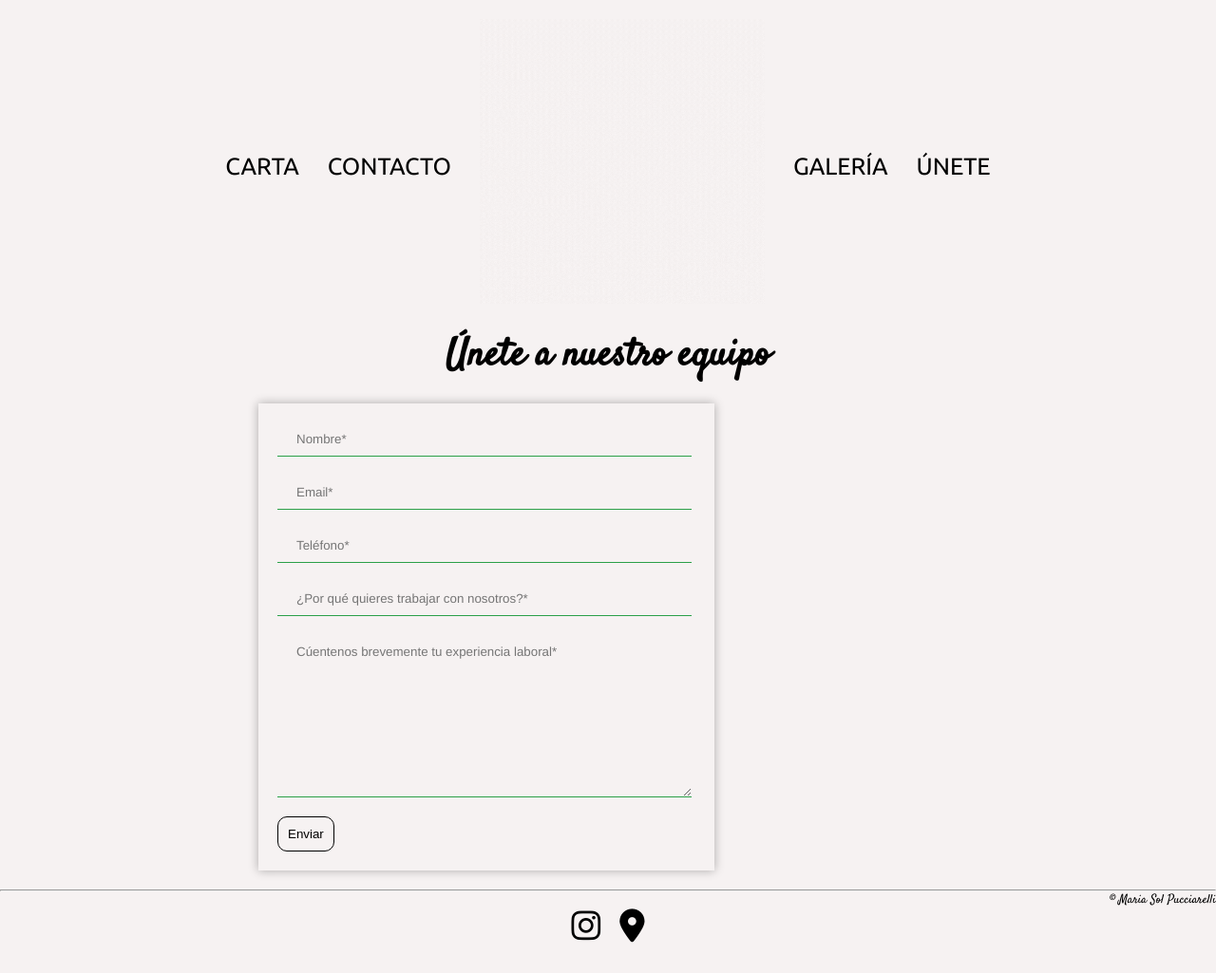
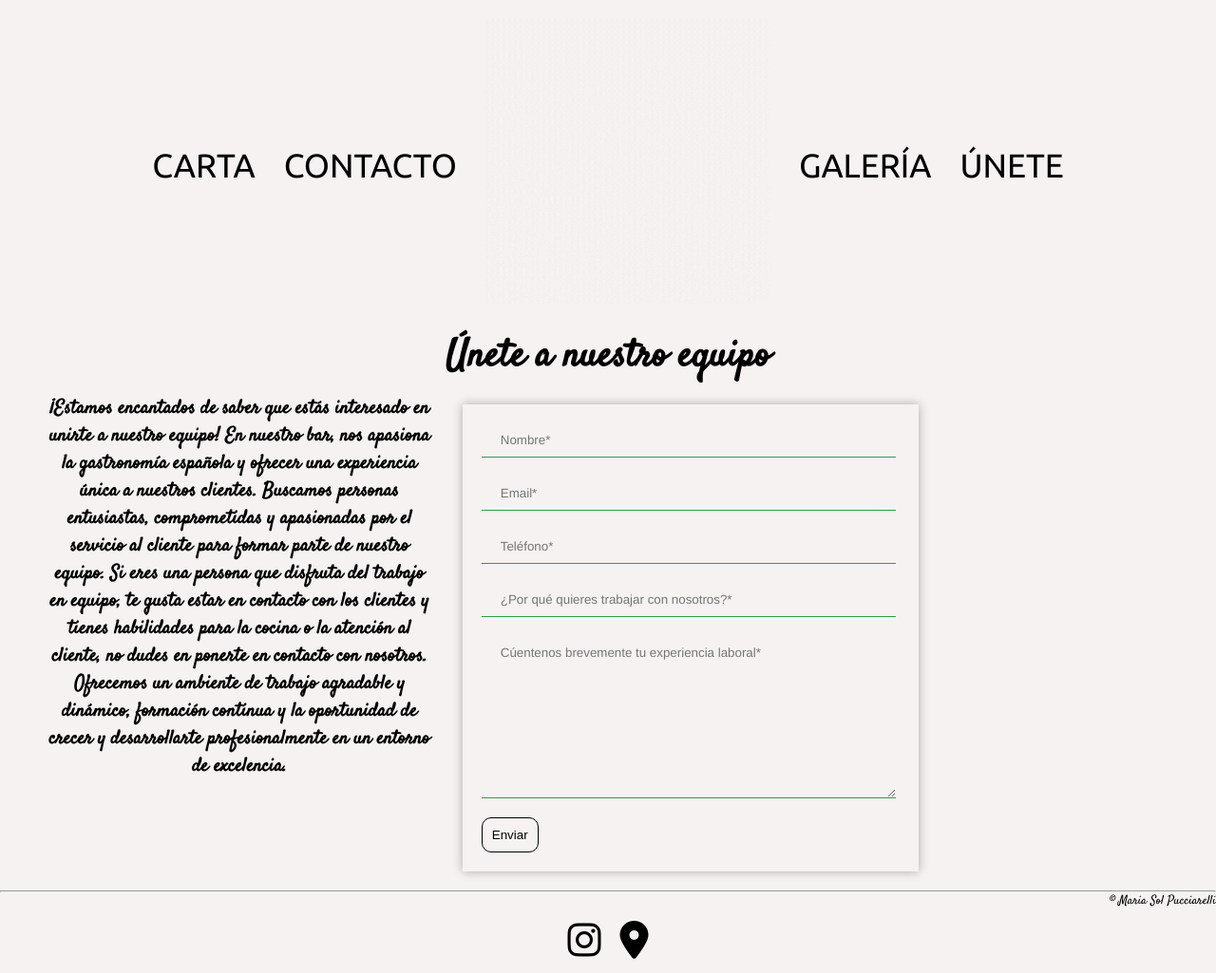
Before and after one commit to msol24/nueva-entrega, a plain HTML site: page html/unete.html in a window 1280 px wide. Shown: the whole page at 95% size. Drawn offline with Linux system fonts and the light colour scheme; a web font is replaced by a local one.

Commit message:
nuevos cambios

```diff
--- a/css/style.css
+++ b/css/style.css
@@ -39,11 +39,20 @@ nav a:hover {
     background-color: #f6f2f2;
 }
 
-
 h1{
     font-family: 'Satisfy', cursive;
     text-align: center;
     font-size: 40px;
+}
+h3{
+    padding: 10px;
+    display: grid;
+    font-family: 'Satisfy', cursive;
+    text-align: center;
+    font-size: 20px;
+    grid-template-columns: repeat(auto-fit,minmax(350px, 1fr));
+    width: 95%;
+
 }
 
 header .nav1 ul{
@@ -56,7 +65,7 @@ header .nav1 ul{
 /* Index */
 .paella {
     width: 100%;
-    height: 95vh;
+    height: 110vh;
 }
 footer p{
     font-family: 'Satisfy', cursive;
@@ -69,10 +78,9 @@ footer .foo{
     display: flex;
     justify-content: center;
 
-
 }
 .instagram a, .ubi,a{
-    font-size: 35px;
+    font-size: 40px;
     color: black;
 }
 /* carta */
@@ -157,6 +165,7 @@ main button{
     overflow: hidden;
     box-shadow: 0 0 6px rgba(0,0,0,.5);
 }
+.unite{}
 /* pantallas menos 600px */
 @media only screen and (max-width: 600px) {
 
@@ -189,7 +198,7 @@ header nav {
     justify-content: center;
     }
 nav a {
-    font-size: 25px;
+    font-size: 35px;
     padding: 15px;
     }
 h1 {
@@ -205,7 +214,12 @@ p {
 main .formulario{
     display: flex;
         width: 80%;
+    justify-content: center;
     }
+.unite{
+    display: grid;
+    width: 40%;
+}
 header .nav2{
     display: none;
 }
--- a/html/unete.html
+++ b/html/unete.html
@@ -4,7 +4,7 @@
     <meta charset="UTF-8">
     <meta http-equiv="X-UA-Compatible" content="IE=edge">
     <meta name="viewport" content="width=device-width, initial-scale=1.0">
-    <title>Bar Sandra</title>
+    <title>Únete a nuestro staff</title>
     <link rel="stylesheet" href="../css/style.css">
     <link rel="shortcut icon" href="../imagenes/favicon.jpg" type="bar">
     <script src="https://kit.fontawesome.com/1bfedd7bf9.js" crossorigin="anonymous"></script>
@@ -29,9 +29,6 @@
 
         </nav>
         <nav class="nav2">
-            <ul>
-                <li><a href="../index.html"><img src="./imagenes/Bar Sandra.gif" alt="logo" width="300px" height="300px"></div></a></li>
-            </ul>
             <div class="collapse" id="navbarToggleExternalContent">
             <div class=" body-var">
                 <ul class="navbar-nav ms-auto">
@@ -58,13 +55,17 @@
                 </button>
             </div>
             </nav>
+            <ul>
+                <li><a href="../index.html"><img src="../imagenes/Bar Sandra.gif" alt="logo" width="300px" height="300px"></div></a></li>
+            </ul>
         </nav>
-
     </header>
         <main>
             <h1>Únete a nuestro equipo</h1>
+            <div class="formulario">
+            <h3 class="unite">¡Estamos encantados de saber que estás interesado en unirte a nuestro equipo! En nuestro bar, nos apasiona la gastronomía española y ofrecer una experiencia única a nuestros clientes. Buscamos personas entusiastas, comprometidas y apasionadas por el servicio al cliente para formar parte de nuestro equipo.
 
-            <div class="formulario">
+            Si eres una persona que disfruta del trabajo en equipo, te gusta estar en contacto con los clientes y tienes habilidades para la cocina o la atención al cliente, no dudes en ponerte en contacto con nosotros. Ofrecemos un ambiente de trabajo agradable y dinámico, formación continua y la oportunidad de crecer y desarrollarte profesionalmente en un entorno de excelencia.</h3>
 
             <form action="formulario" method="post">
 
@@ -93,8 +94,7 @@
         <footer>
             <hr>
             <p> &copy Maria Sol Pucciarelli  </p>
-            <div class="foo">
-            <h3 class="instagram"><a href="https://www.instagram.com/bar.sandra.valencia/" target="_blank" rel="noopener noreferrer"><i class="fa-brands fa-instagram"></i></h3><h3 class="ubi"><a href="https://goo.gl/maps/sezrtrNfFGQp1bUCA" target="_blank" rel="noopener noreferrer"><i class="fa-sharp fa-solid fa-location-dot"></i></a></h3>
+            <div class="foo" class="instagram"><a href="https://www.instagram.com/bar.sandra.valencia/" target="_blank" rel="noopener noreferrer"><i class="fa-brands fa-instagram"></i><class="ubi"><a href="https://goo.gl/maps/sezrtrNfFGQp1bUCA" target="_blank" rel="noopener noreferrer"><i class="fa-sharp fa-solid fa-location-dot"></i></a>
             </div>
     </footer>
 </body>
```
Also changed, not shown: html/carta.html (+8 -8 lines), html/contacto.html (+2 -3 lines), html/imagenes.html (+1 -2 lines), index.html (+15 -9 lines). Lines whose indentation alone changed are shown as unchanged.
